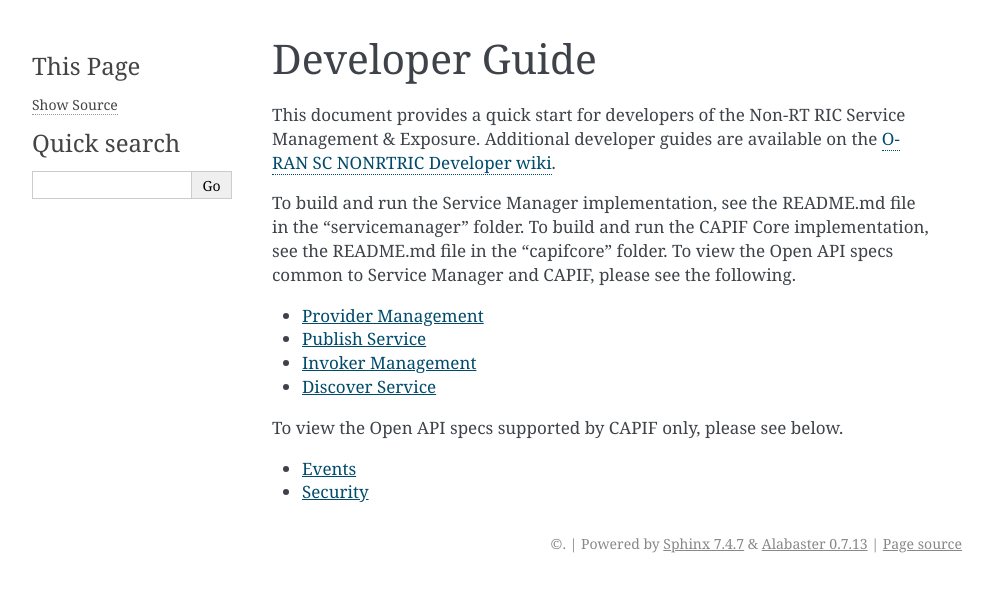
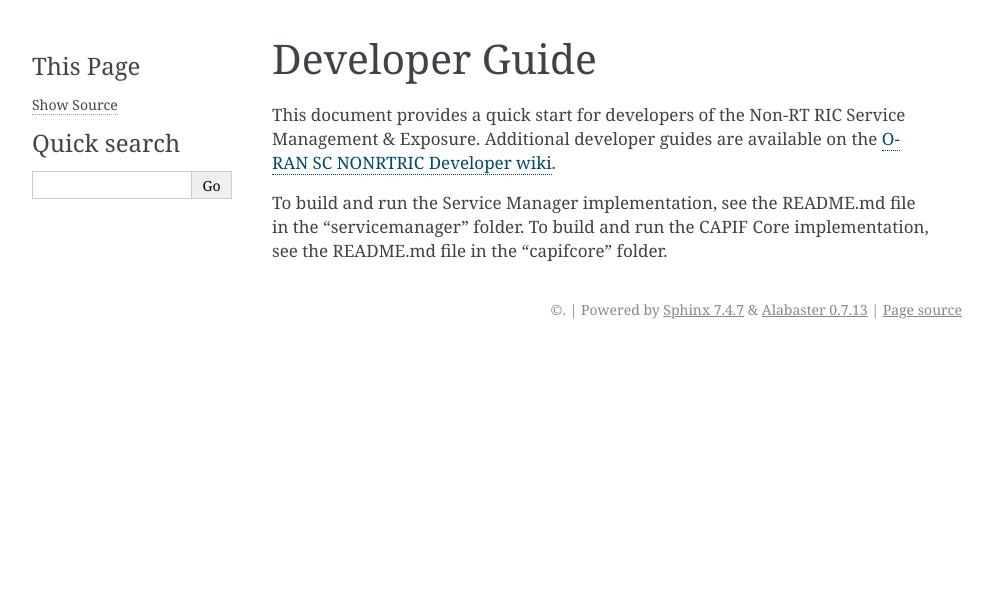
Before and after one commit to o-ran-sc/nonrtric-plt-sme, a Sphinx documentation site: the page built from docs/developer-guide.rst, in a window 1280 px wide. Shown: the top 592 px of the page, without its empty margins (148-1141 px from the left). Built offline with Sphinx 7.4.7, drawn with Linux system fonts in a browser that asks for light colours.

Commit message:
NONRTRIC-998: Servicemanager - Add API Docs
Issue-ID: NONRTRIC-998
Change-Id: I8ed5e0506293fe6df743a4676b27b2f16fbc0029
Signed-off-by: DenisGNoonan <denis.noonan@est.tech>

```diff
--- a/docs/developer-guide.rst
+++ b/docs/developer-guide.rst
@@ -6,24 +6,6 @@
 Developer Guide
 ===============
 
-This document provides a quick start for developers of the Non-RT RIC Service Management & Exposure. Additional developer guides are available on the `O-RAN SC NONRTRIC Developer wiki <https://wiki.o-ran-sc.org/display/RICNR/Release+F>`_.
+This document provides a quick start for developers of the Non-RT RIC Service Management & Exposure. Additional developer guides are available on the `O-RAN SC NONRTRIC Developer wiki <https://wiki.o-ran-sc.org/display/RICNR/Release+J>`_.
 
-To build and run the Service Manager implementation, see the README.md file in the "servicemanager" folder. To build and run the CAPIF Core implementation, see the README.md file in the "capifcore" folder. To view the Open API specs common to Service Manager and CAPIF, please see the following.
-
-.. raw:: html
-
-    <ul>
-    <li><a href="./Provider_Management.html">Provider Management</a></li>
-    <li><a href="./Publish_Service.html">Publish Service</a></li>
-    <li><a href="./Invoker_Management.html">Invoker Management</a></li>
-    <li><a href="./Discover_Service.html">Discover Service</a></li>
-    </ul>
-
-To view the Open API specs supported by CAPIF only, please see below.
-
-.. raw:: html
-
-    <ul>
-    <li><a href="./Events.html">Events</a></li>
-    <li><a href="./Security.html">Security</a></li>
-    </ul>
+To build and run the Service Manager implementation, see the README.md file in the "servicemanager" folder. To build and run the CAPIF Core implementation, see the README.md file in the "capifcore" folder.
--- a/docs/index.rst
+++ b/docs/index.rst
@@ -1,6 +1,7 @@
 .. This work is licensed under a Creative Commons Attribution 4.0 International License.
 .. SPDX-License-Identifier: CC-BY-4.0
 .. Copyright (C) 2022-2023 Nordix
+.. Copyright (C) 2024 OpenInfra Foundation Europe
 
 Non-RT RIC Service Management and Exposure (SME)
 ================================================
@@ -12,3 +13,4 @@
    ./overview.rst
    ./developer-guide.rst
    ./release-notes.rst
+   ./api-docs.rst
--- a/docs/release-notes.rst
+++ b/docs/release-notes.rst
@@ -4,7 +4,7 @@
 .. Copyright (C) 2023-2024 OpenInfra Foundation Europe. All rights reserved.
 
 =============
-Release-Notes
+Release Notes
 =============
 
 
```
Also changed, not shown: docs/api-docs.rst (added, +29 -0 lines), .readthedocs.yaml.
